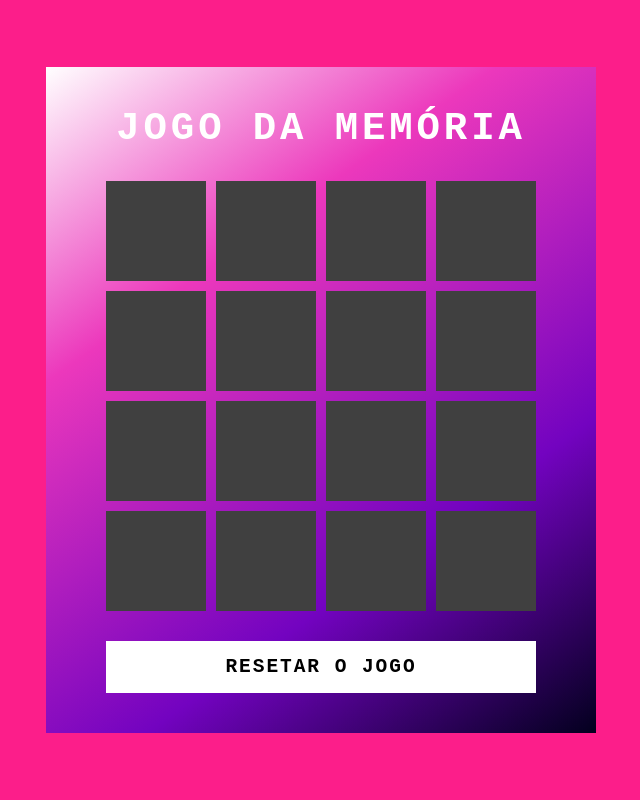
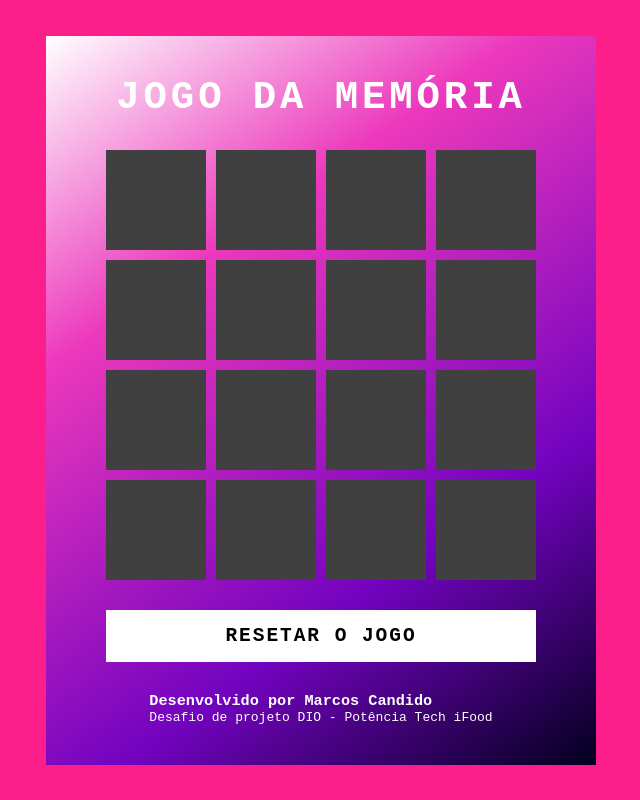
Before and after one commit to Marcos7845/jogo-memoria, a plain HTML site: page index.html in a window 1280 px wide. Shown: the whole page, without its empty margins (319-959 px from the left). Drawn offline with Linux system fonts and the light colour scheme.

Commit message:
updates
up

```diff
--- a/index.html
+++ b/index.html
@@ -13,10 +13,15 @@
         <h2>Jogo da Memória</h2>
         <div class="game"></div>
         <button class="reset" onclick="window.location.reload()">RESETAR O JOGO</button>
-
+        <div>
+            <h3>Desenvolvido por Marcos Candido</h1>
+            <p>Desafio de projeto DIO - Potência Tech iFood</p>
+        </div>
     </div>
 
 
     <script src="./src/script/engine.js"></script>
+
+
 </body>
 </html>
--- a/src/style/main.css
+++ b/src/style/main.css
@@ -80,3 +80,7 @@ h2{
     transform: rotateY(180deg);
 
 }
+
+h3,p{
+    color: #ffffff;
+}
```
